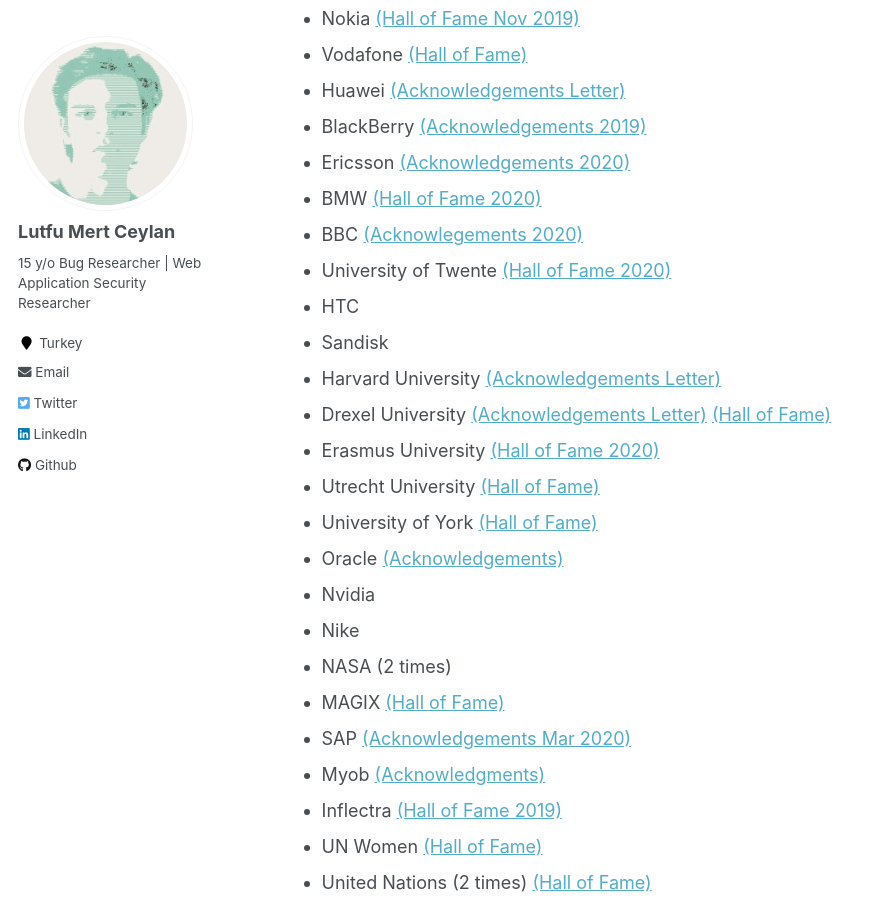
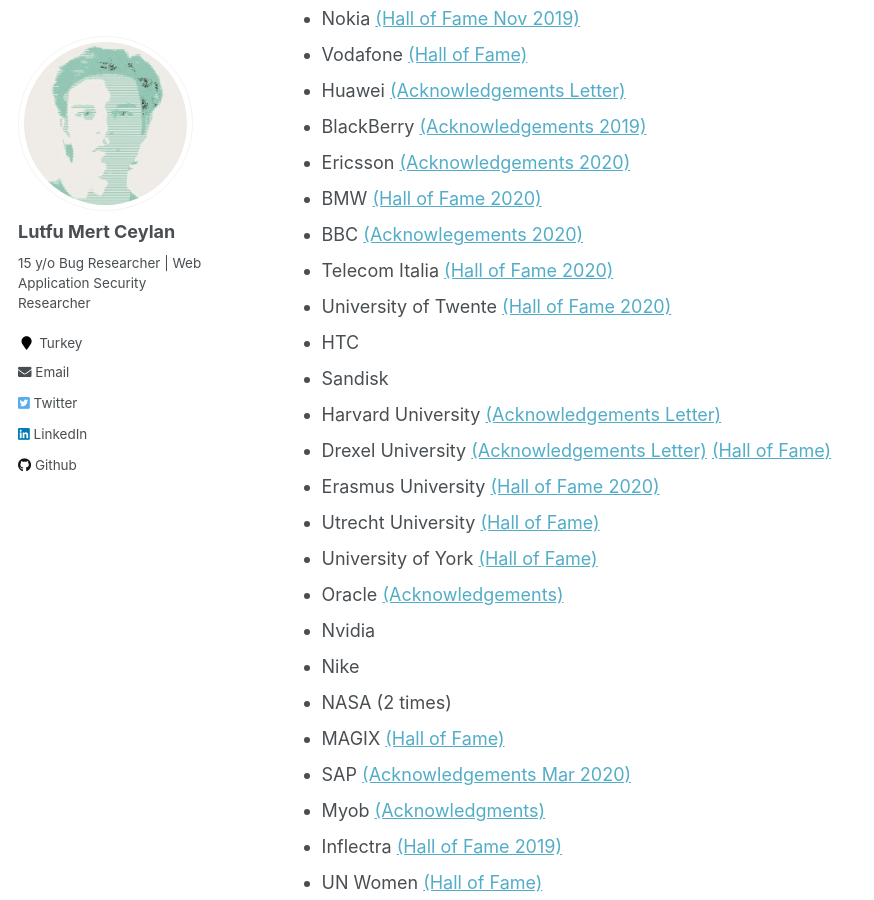
Before and after one commit to lutfumertceylan/mywebsite, a Jekyll site: the page built from _pages/bugbounty.md, in a window 1280 px wide and 900 px high, scrolled down 431 px. Shown: the whole window, without its empty margins (0-874 px from the left). Built offline with Jekyll 4.4.1, drawn with Linux system fonts in a browser that asks for light colours.

Commit message:
Update bugbounty.md

```diff
--- a/_pages/bugbounty.md
+++ b/_pages/bugbounty.md
@@ -24,6 +24,7 @@ redirect_from:
 * Ericsson <a href="https://www.ericsson.com/en/about-us/enterprise-security/psirt/acknowledgements">(Acknowledgements 2020)</a>
 * BMW <a href="https://www.bmwgroup.com/en/general/Security.html">(Hall of Fame 2020)</a>
 * BBC <a href="https://www.bbc.com/backstage/security-disclosure-policy/acknowledgements">(Acknowlegements 2020)</a>
+* Telecom Italia <a href="https://www.gruppotim.it/it/footer/responsible-disclosure.html">(Hall of Fame 2020)</a>
 * University of Twente <a href="https://www.utwente.nl/en/cyber-safety/responsible/hall-of-fame/">(Hall of Fame 2020)</a>
 * HTC
 * Sandisk
```
